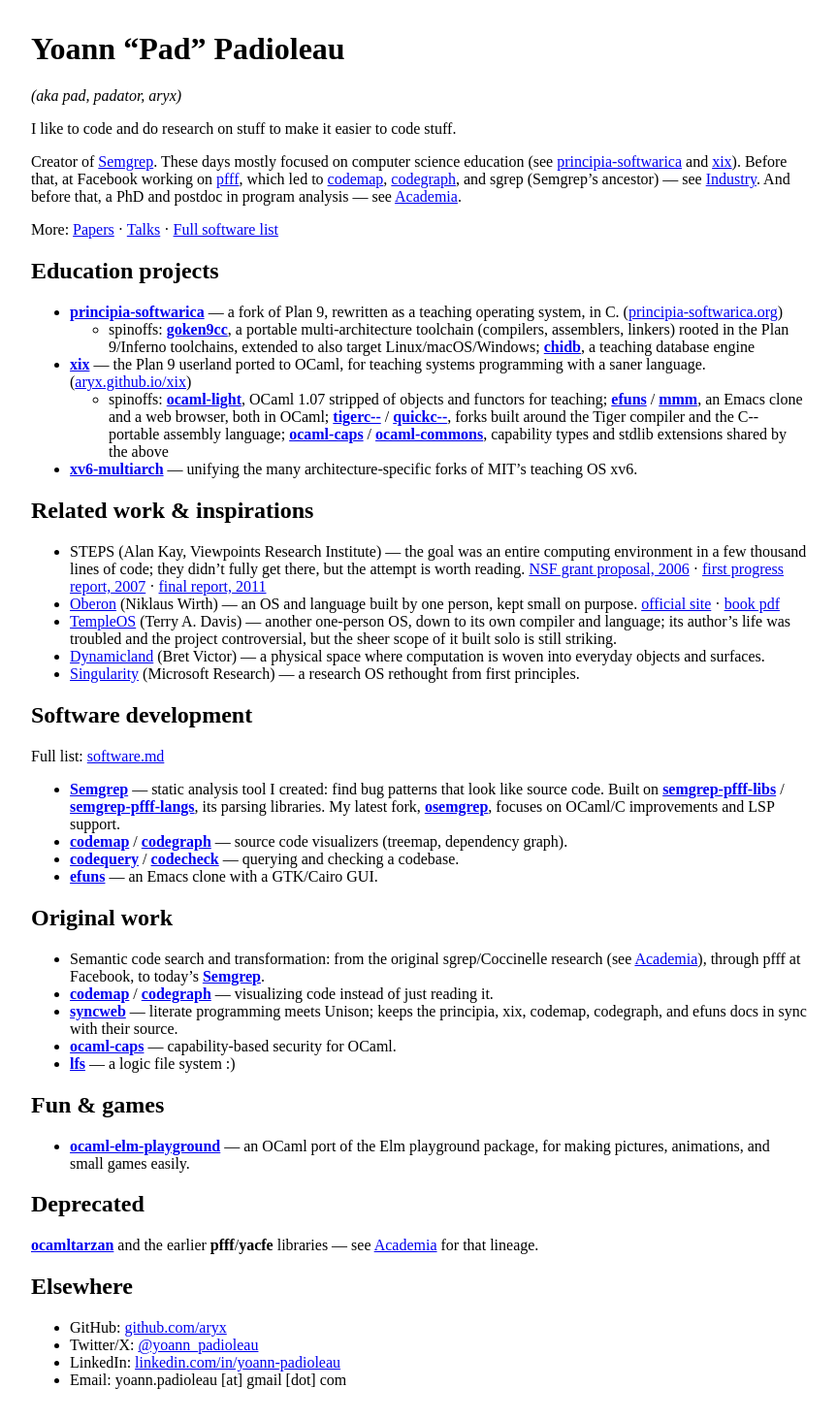
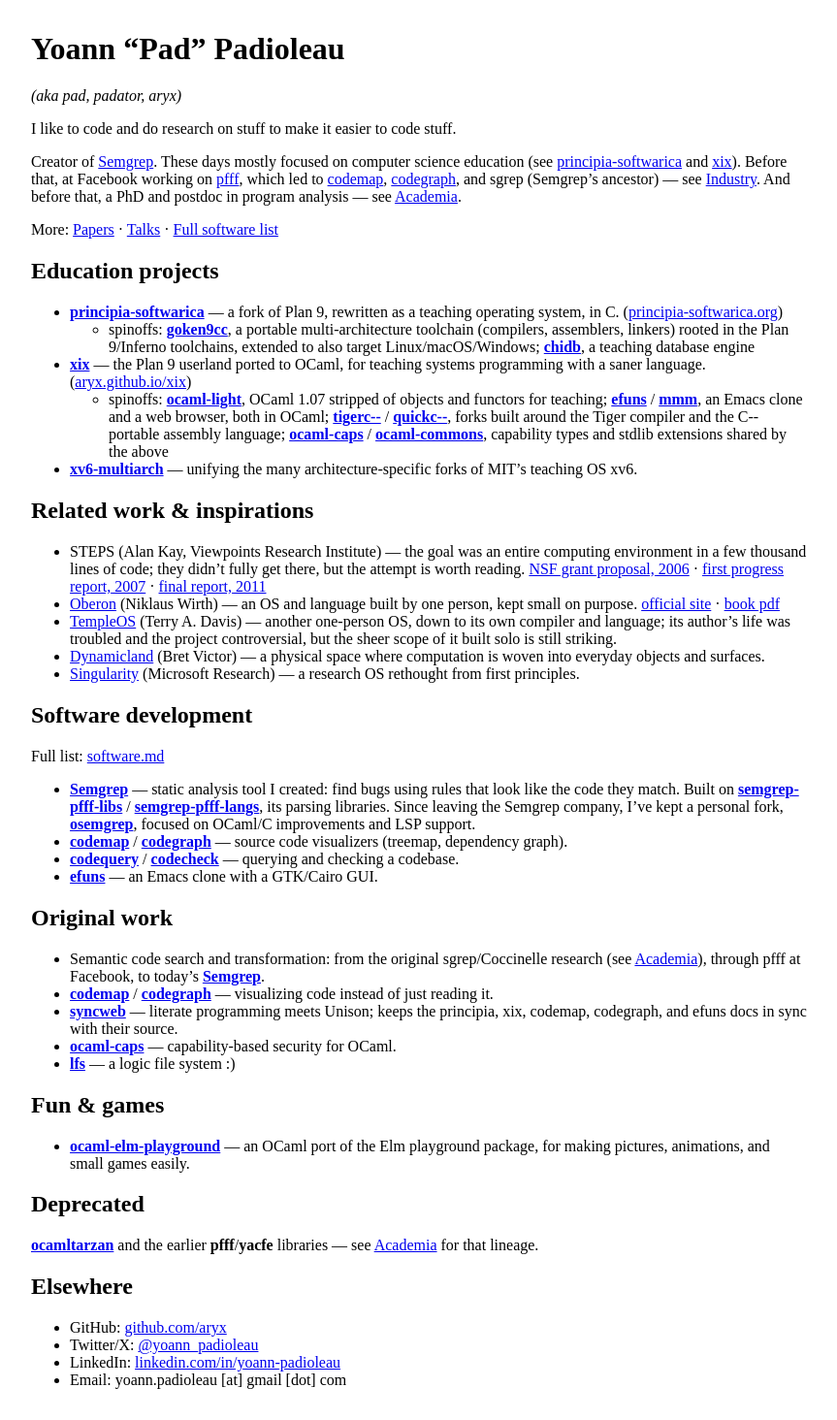
Before and after one commit to aryx/aryx.github.io, a Jekyll site: the page built from README.md, in a window 1280 px wide. Shown: the whole page at 97% size, without its empty margins (208-1071 px from the left). Built offline with Jekyll 4.4.1, drawn with Linux system fonts in a browser that asks for light colours; our own code applies the rules of GitHub Pages for plain Markdown files.

Commit message:
Clarify Semgrep/osemgrep descriptions
- "find bug patterns that look like source code" read as if the bugs
  looked like source code; reworded to "find bugs using rules that
  look like the code they match".
- osemgrep is a personal fork started after leaving the Semgrep
  company, not just "my latest fork" of an ongoing project there.
Co-Authored-By: Claude Sonnet 5 <noreply@anthropic.com>
Claude-Session: https://claude.ai/code/session_011KC6JQaAu5SeGc6dgD48Rt

```diff
--- a/README.md
+++ b/README.md
@@ -61,12 +61,13 @@ More: [Papers](papers.md) · [Talks](talks.md) · [Full software list](software.
 
 Full list: [software.md](software.md)
 
-- **[Semgrep](https://github.com/semgrep/semgrep)** — static analysis tool I created: find bug
-  patterns that look like source code. Built on
+- **[Semgrep](https://github.com/semgrep/semgrep)** — static analysis tool I created: find bugs
+  using rules that look like the code they match. Built on
   **[semgrep-pfff-libs](https://github.com/aryx/semgrep-pfff-libs)** /
-  **[semgrep-pfff-langs](https://github.com/aryx/semgrep-pfff-langs)**, its parsing libraries. My
-  latest fork, **[osemgrep](https://github.com/aryx/osemgrep)**, focuses on OCaml/C improvements
-  and LSP support.
+  **[semgrep-pfff-langs](https://github.com/aryx/semgrep-pfff-langs)**, its parsing libraries.
+  Since leaving the Semgrep company, I've kept a personal fork,
+  **[osemgrep](https://github.com/aryx/osemgrep)**, focused on OCaml/C improvements and LSP
+  support.
 - **[codemap](https://github.com/aryx/codemap)** / **[codegraph](https://github.com/aryx/codegraph)**
   — source code visualizers (treemap, dependency graph).
 - **[codequery](https://github.com/aryx/codequery)** / **[codecheck](https://github.com/aryx/codecheck)**
```
Also changed, not shown: software.md (+2 -2 lines).
